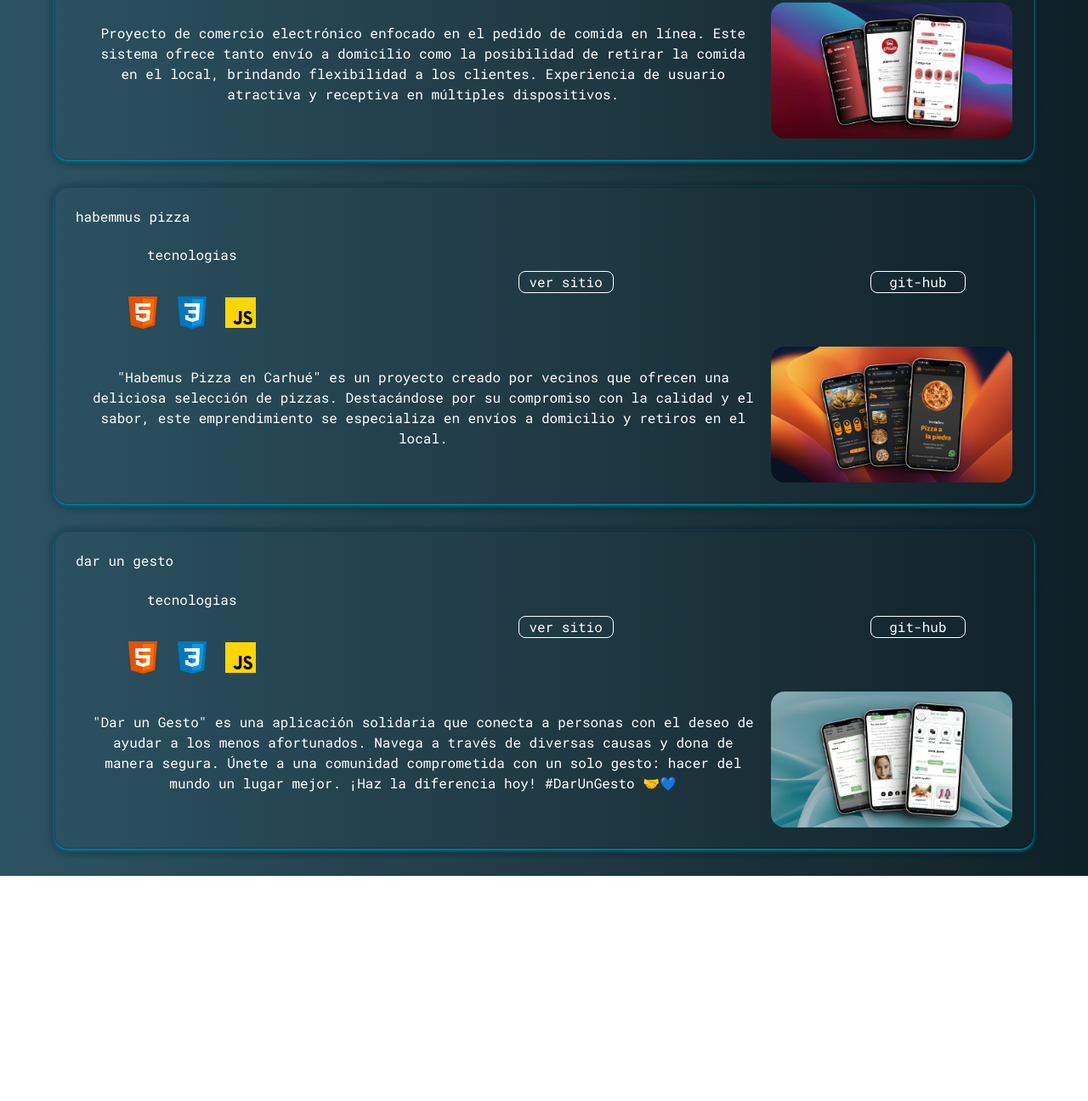
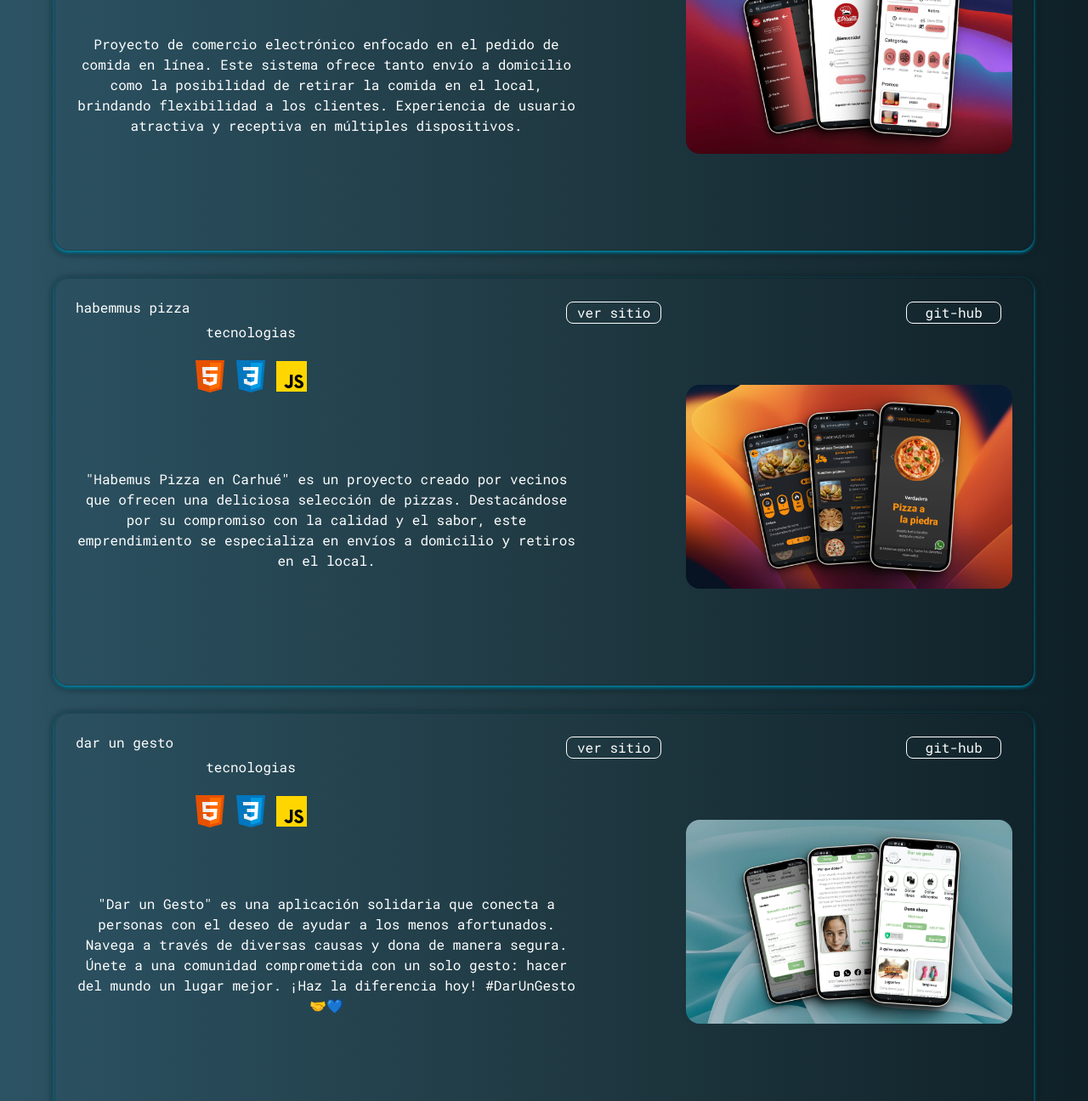
Before and after one commit to Nicolas-Andreis/portfolio, a website: page pages/projects.html in a window 1280 px wide. Shown: the part 300-1596 px from the top of the page at 85% size. Before the commit the page ends 1331 px from the top, so only its background shows below. Drawn offline with nearby package versions, Linux system fonts and the light colour scheme.

Commit message:
card project

```diff
--- a/pages/projects.html
+++ b/pages/projects.html
@@ -51,7 +51,8 @@
         <nav class="navbar navbar-expand-lg navbar-dark ">
             <div class="container-fluid">
                 <a class="navbar-brand active logoNav" href="../index.html">
-                    <img src="../imagenes/logo/logo.png" alt="Logo" class="d-inline-block align-text-middle rotating-image">
+                    <img src="../imagenes/logo/logo.png" alt="Logo"
+                        class="d-inline-block align-text-middle rotating-image">
                 </a>
                 <div class="luz">
                     <img src="../imagenes/nav/icons8-moon-50 (1).png" alt="luna">
@@ -93,15 +94,11 @@
             </h3>
             <div class="card">
                 <h3>Il pirata</h3>
-                <div class="flex">
-                    <div class="container-tecnologias">
-                        <p>tecnologias</p>
+                <div class="column">
                     <div>
-                            <img src="../imagenes/iconos skills/icons8-html5-48.png" alt="">
-                            <img src="../imagenes/iconos skills/icons8-css-48.png" alt="">
-                            <img src="../imagenes/iconos skills/icons8-js-48.png" alt="">
-                        </div>
-                    </div>
+                        <img src="../imagenes/proyectos/il pirata.png" alt="" class="project">
+
+                        <div class="container-versitio">
                             <div>
                                 <a href="https://nicolas-andreis.github.io/Il-pirata/">
                                     <p>ver sitio</p>
@@ -114,19 +111,6 @@
                                 </a>
                             </div>
                         </div>
-                <div class="flex-card">
-                    <p> Proyecto de comercio electrónico enfocado en el pedido de comida en línea. Este
-                        sistema ofrece tanto envío a domicilio como la posibilidad de retirar la comida en el local,
-                        brindando flexibilidad a los clientes. Experiencia de usuario
-                        atractiva y receptiva en múltiples dispositivos.</p>
-                    <img src="../imagenes/proyectos/il pirata.png" alt="">
-                </div>
-            </div>
-
-
-            <div class="card">
-                <h3>habemmus pizza</h3>
-                <div class="flex">
                         <div class="container-tecnologias">
                             <p>tecnologias</p>
                             <div>
@@ -135,6 +119,26 @@
                                 <img src="../imagenes/iconos skills/icons8-js-48.png" alt="">
                             </div>
                         </div>
+                    </div>
+                    <div class="flex-card">
+                        <p> Proyecto de comercio electrónico enfocado en el pedido de comida en línea. Este
+                            sistema ofrece tanto envío a domicilio como la posibilidad de retirar la comida en el local,
+                            brindando flexibilidad a los clientes. Experiencia de usuario
+                            atractiva y receptiva en múltiples dispositivos.</p>
+                    </div>
+
+                </div>
+
+
+            </div>
+
+            <div class="card">
+                <h3>habemmus pizza</h3>
+                <div class="column">
+                    <div>
+                        <img src="../imagenes/proyectos/habemmus.png" alt="" class="project">
+
+                        <div class="container-versitio">
                             <div>
                                 <a href="https://nicolas-andreis.github.io/habemus_pizza/">
                                     <p>ver sitio</p>
@@ -147,19 +151,6 @@
                                 </a>
                             </div>
                         </div>
-                <div class="flex-card">
-                    <p>"Habemus Pizza en Carhué" es un proyecto creado por vecinos que ofrecen una deliciosa selección
-                        de pizzas. Destacándose por su compromiso con la calidad y el sabor, este emprendimiento se
-                        especializa en envíos a domicilio y retiros en el local.  </p>
-                    <img src="../imagenes/proyectos/habemmus.png" alt="">
-                </div>
-            </div>
-        </div>
-
-
-        <div class="card">
-            <h3>dar un gesto</h3>
-            <div class="flex">
                         <div class="container-tecnologias">
                             <p>tecnologias</p>
                             <div>
@@ -168,6 +159,23 @@
                                 <img src="../imagenes/iconos skills/icons8-js-48.png" alt="">
                             </div>
                         </div>
+                    </div>
+                    <div class="flex-card">
+                        <p> "Habemus Pizza en Carhué" es un proyecto creado por vecinos que ofrecen una deliciosa
+                            selección
+                            de pizzas. Destacándose por su compromiso con la calidad y el sabor, este emprendimiento se
+                            especializa en envíos a domicilio y retiros en el local.</p>
+                    </div>
+                </div>
+            </div>
+
+            <div class="card">
+                <h3>dar un gesto</h3>
+                <div class="column">
+                    <div>
+                        <img src="../imagenes/proyectos/darungesto.png" alt="" class="project">
+
+                        <div class="container-versitio">
                             <div>
                                 <a href="https://nicolas-andreis.github.io/Dar-un-gesto/">
                                     <p>ver sitio</p>
@@ -180,10 +188,22 @@
                                 </a>
                             </div>
                         </div>
+                        <div class="container-tecnologias">
+                            <p>tecnologias</p>
+                            <div>
+                                <img src="../imagenes/iconos skills/icons8-html5-48.png" alt="">
+                                <img src="../imagenes/iconos skills/icons8-css-48.png" alt="">
+                                <img src="../imagenes/iconos skills/icons8-js-48.png" alt="">
+                            </div>
+                        </div>
+                    </div>
                     <div class="flex-card">
-                <p>"Dar un Gesto" es una aplicación solidaria que conecta a personas con el deseo de ayudar a los menos afortunados. Navega a través de diversas causas y dona de manera segura. Únete a una comunidad comprometida con un solo gesto: hacer del mundo un lugar mejor. ¡Haz la diferencia hoy! #DarUnGesto 🤝💙
-                </p>
-                <img src="../imagenes/proyectos/darungesto.png" alt="">
+                        <p> "Dar un Gesto" es una aplicación solidaria que conecta a personas con el deseo de ayudar a
+                            los
+                            menos afortunados. Navega a través de diversas causas y dona de manera segura. Únete a una
+                            comunidad comprometida con un solo gesto: hacer del mundo un lugar mejor. ¡Haz la diferencia
+                            hoy! #DarUnGesto 🤝💙</p>
+                    </div>
                 </div>
             </div>
         </div>
--- a/scss/mediaQueries/_desktop.scss
+++ b/scss/mediaQueries/_desktop.scss
@@ -226,7 +226,8 @@
                     object-fit: cover;
                     border-radius: 0.5rem;
                     transition: .9s;
-                    &:hover{
+
+                    &:hover {
                         transform: scale(1.5);
                         z-index: 1000;
 
@@ -376,11 +377,58 @@
         border-radius: 1rem;
         padding: 1.5rem;
         width: 90%;
-        height: auto;
+        height: 60vh;
         margin: auto;
         color: white;
         margin-top: 2rem;
         margin-bottom: 2rem;
+
+        .column {
+            display: flex;
+            flex-direction: row-reverse;
+            align-items: center;
+
+            .flex-card {
+                margin-top: 10vh;
+            }
+
+            div {
+                .project {
+                    position: relative;
+                    top: -11vh;
+                    height: 30vh;
+                    object-fit: cover;
+                    border-radius: 1rem;
+                    width: 30vw;
+                    right: -5vw;
+                }
+            }
+
+            .container-versitio {
+                width: 40vw;
+                margin-top: 1rem;
+                position: relative;
+                top: -18vh;
+                left: -1vw;
+            }
+
+            .container-tecnologias {
+                position: relative;
+                left: -50vw;
+            }
+
+            div {
+                display: flex;
+                flex-direction: column-reverse;
+                align-items: center;
+                text-align: center;
+            }
+
+            .container-tecnologias {
+                display: flex;
+                flex-direction: column;
+            }
+        }
 
         .flex {
             display: flex;
@@ -408,26 +456,6 @@
                         text-align: center;
                     }
                 }
-            }
-        }
-
-        .flex-card {
-            display: flex;
-            flex-direction: row;
-            justify-content: space-between;
-            align-items: center;
-            margin-top: 1rem;
-
-            p {
-                text-align: center;
-                padding: 1rem;
-            }
-
-            img {
-                width: 30rem;
-                height: 10rem;
-                border-radius: 1rem;
-                object-fit: contain;
             }
         }
     }
--- a/scss/pages/_contact.scss
+++ b/scss/pages/_contact.scss
@@ -41,6 +41,7 @@
             border-radius: .5rem;
             color: white;
             padding: 0.5rem;
+
 
             &:focus-visible {
                 outline: 2px solid #007bff00;
--- a/scss/pages/_projects.scss
+++ b/scss/pages/_projects.scss
@@ -1,4 +1,4 @@
-.card{
+.card {
     box-shadow: map-get($sombra, normal);
     background-color: transparent;
     border-radius: 1rem;
@@ -9,24 +9,34 @@
     margin-bottom: 2rem;
     color: white;
 
-    .flex{
+    .column {
         display: flex;
         flex-direction: column;
-        justify-content: space-between;
-        align-items: center;
-        .container-tecnologias{
+
+        .container-tecnologias {
+            div {
+                display: flex;
+                flex-direction: row;
+                justify-content: center;
+                align-items: center;
+            }
+
+        }
+
+        .container-versitio {
             display: flex;
-            flex-direction: column;
-            justify-content: center;
-            align-items: center;
-        }
-        div{
+            flex-direction: row;
+            justify-content: space-between;
+            width: 100%;
             margin-top: 1rem;
-            a{
+            div{
+                margin-top: 1rem;
+
+            a {
                 text-decoration: none;
                 color: white;
-                margin-top: 1rem;
-                p{
+
+                p {
                     border: 1px solid white;
                     border-radius: .5rem;
                     width: 7rem;
@@ -34,19 +44,35 @@
                     justify-content: center;
                 }
             }
+            }
+        }
+
+        div {
+            display: flex;
+            flex-direction: column;
+            align-items: center;
+            text-align: center;
+
+            .project {
+                width: 100%;
+            }
         }
     }
-    .flex-card{
+
+
+    .flex-card {
         display: flex;
-        flex-direction: column-reverse;
+        flex-direction: column;
         justify-content: space-between;
         align-items: center;
         margin-top: 1rem;
-        p{
+
+        p {
             text-align: center;
         }
-        img{
-            width: 20rem;
+
+        img {
+            width: 100%;
             height: 15rem;
             border-radius: 1rem;
             object-fit: contain;
```
Also changed, not shown: css/style.css, 1 other file. Lines whose indentation alone changed are shown as unchanged.
